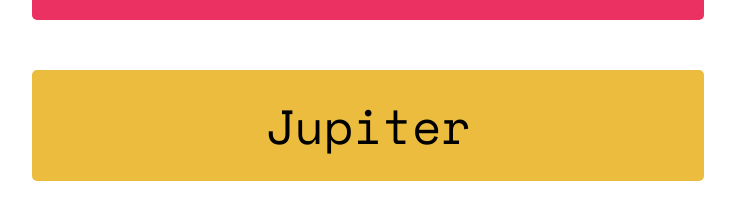
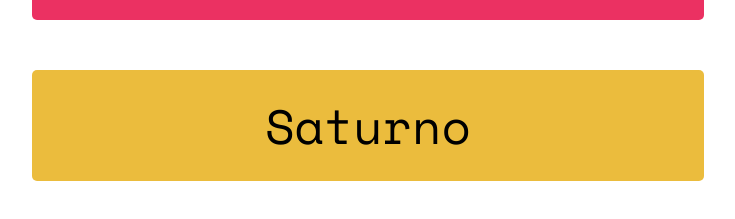
Before and after one commit to RicardoM99160/demo-git, a plain HTML site: page index.html in a window 1280 px wide. Shown: the part 463-682 px from the top of the page, without its empty margins (272-1007 px from the left). Drawn offline with nearby package versions, Linux system fonts and the light colour scheme.

Commit message:
Saturno agregado

```diff
--- a/index.html
+++ b/index.html
@@ -16,7 +16,7 @@
     <div class="c1">Hola Mundo!</div>
     <div class="c2">Tierra</div>
     <div class="c3">Mercurio</div>
-    <div class="c4">Jupiter</div>
+    <div class="c4">Saturno</div>
 </body>
 
 </html>
```
